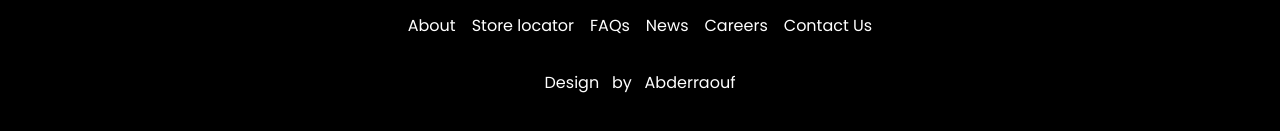
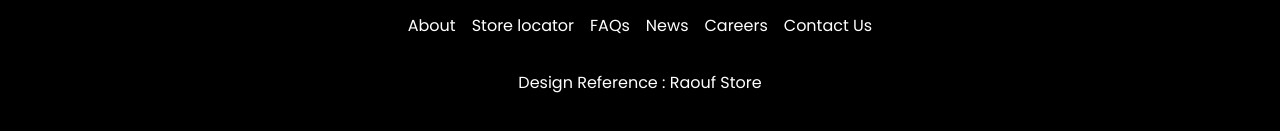
Before and after one commit to drewmendez/fake-store-ecommerce-webapp, a React (Vite) app: page / in a window 1280 px wide. Shown: the part 2249-2380 px from the top of the page. Built offline with nearby package versions, Linux system fonts and the light colour scheme; no server answers.

Commit message:
chore: edit footer content

```diff
--- a/src/components/Footer/Footer.jsx
+++ b/src/components/Footer/Footer.jsx
@@ -14,14 +14,13 @@ export default function Footer() {
             <a href="#">Contact Us</a>
           </div>
           <p>
-            Design &nbsp; by{" "}
+            Design Reference :{" "}
             <a
               target="_blank"
-              rel="noreferrer"
               style={{ color: "white" }}
-              href="https://github.com/Abderraouf-Rahmani"
+              href="https://raouf.vercel.app"
             >
-              &nbsp; Abderraouf
+              Raouf Store
             </a>
           </p>
         </div>
```
